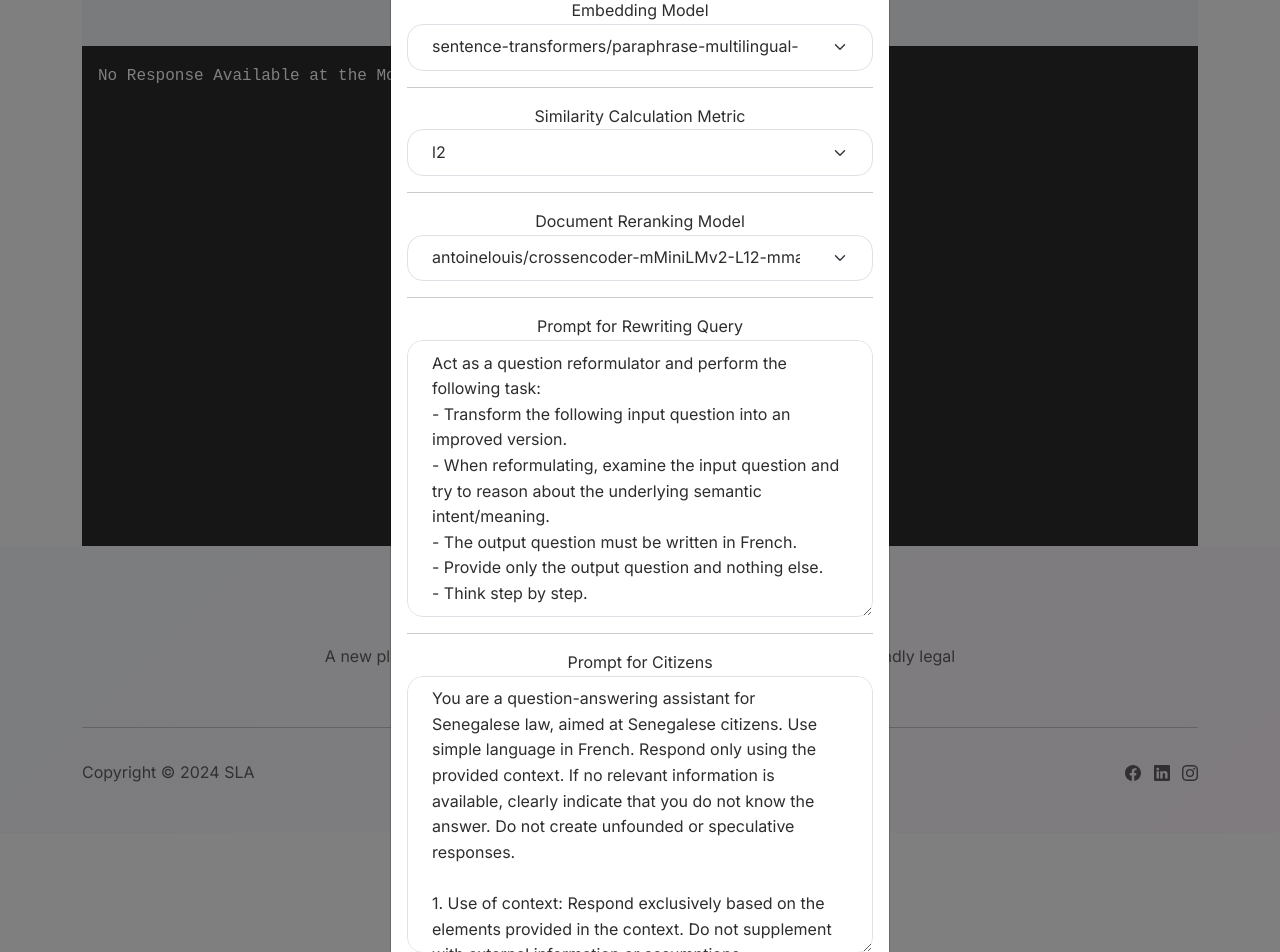
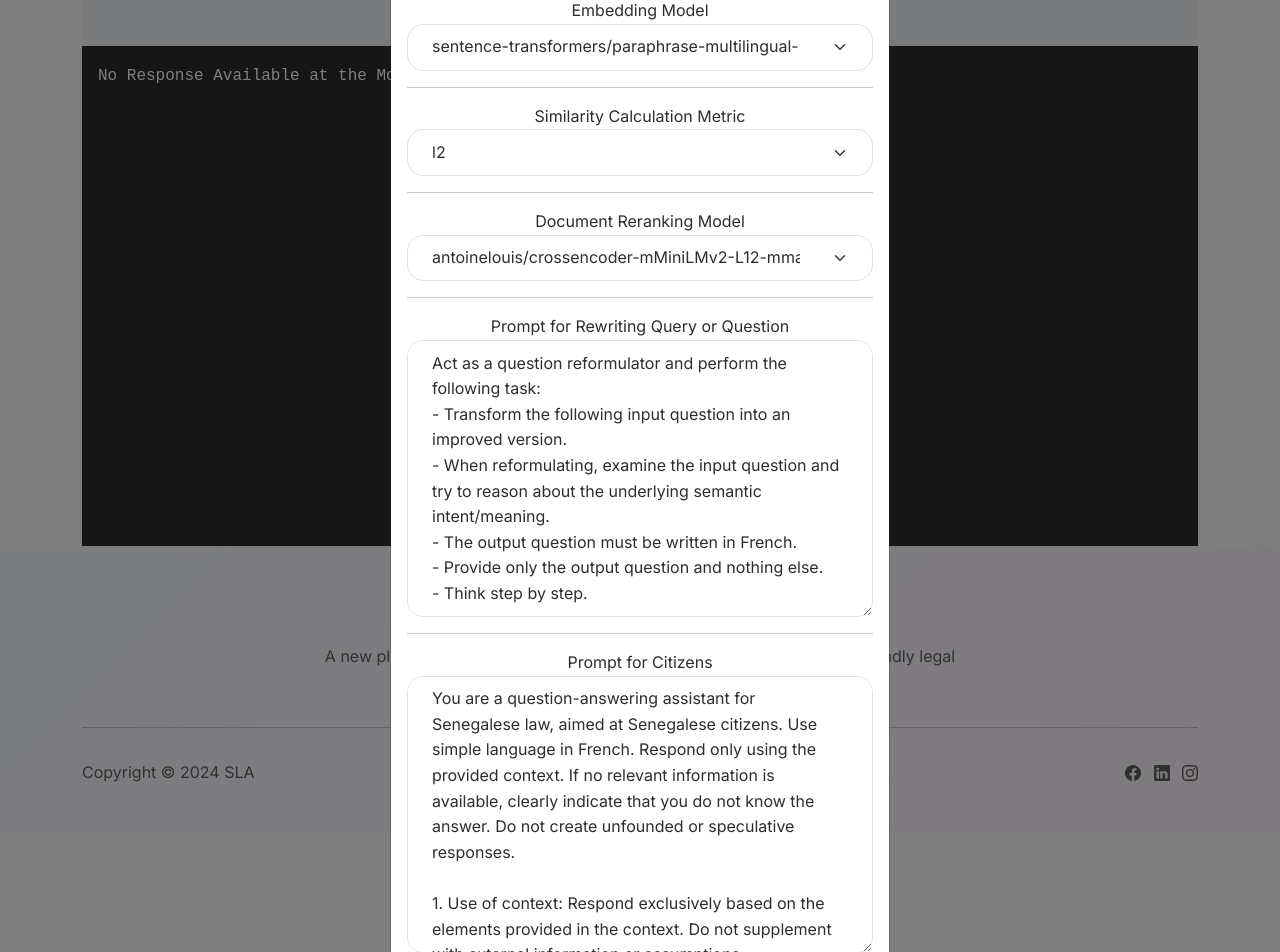
Before and after one commit to Oumar199/sen_legal_assistant, a Flask app: page /agent_system/ in a window 1280 px wide, after a click on "Settings". Shown: the part 744-1696 px from the top of the page. Run offline with Flask 3, Linux system fonts and the light colour scheme; some libraries are stand-ins or nearby versions.

Commit message:
adding new update

```diff
--- a/sla_app/templates/agent_system.html
+++ b/sla_app/templates/agent_system.html
@@ -95,7 +95,7 @@
                                     </div>
                                     <hr class="hr-blurry">
                                     <div class="form-group">
-                                        <label for="q_prompt">Prompt for Rewriting Query</label>
+                                        <label for="q_prompt">Prompt for Rewriting Query or Question</label>
                                         <textarea type="text" name="q_prompt" class="form-control" rows=10>{{q_prompt}}</textarea>
                                     </div>
                                     <hr class="hr-blurry">
--- a/sla_app/views.py
+++ b/sla_app/views.py
@@ -591,7 +591,7 @@ def log_generator():
 
                     break
 
-                elif node == "Critère d'Erreur :":
+                elif node == "Error Criterion :":
 
                     log = result[log_offset]
 
```
